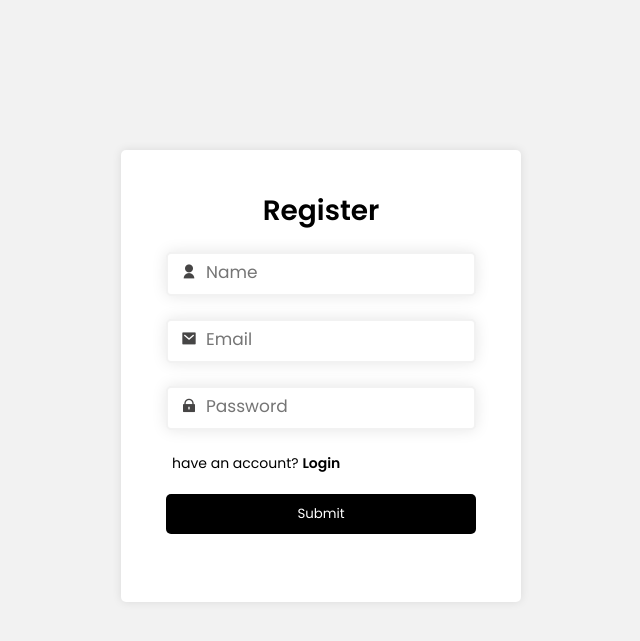
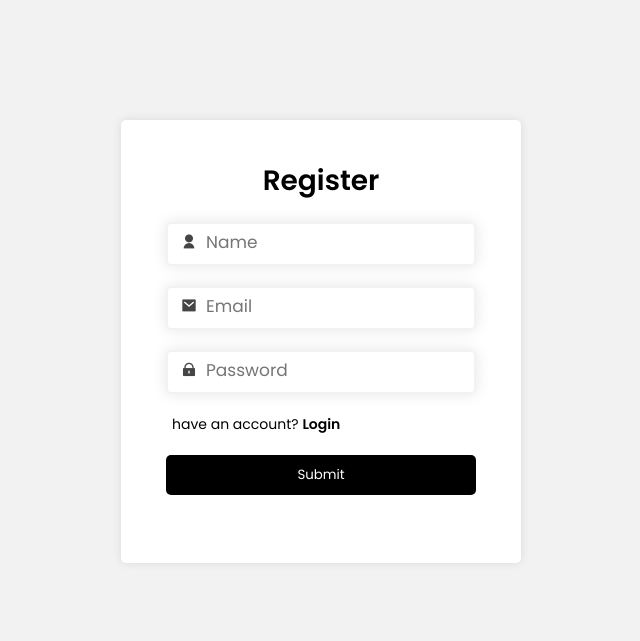
Before and after one commit to r-cyusaarafat/php-authontication-, a PHP site: page / in a window 1280 px wide. Shown: the top 641 px of the page, without its empty margins (319-959 px from the left). Run offline with PHP 8.4, Linux system fonts and the light colour scheme; some libraries are stand-ins or nearby versions.

Commit message:
scroll handling

```diff
--- a/index.php
+++ b/index.php
@@ -80,7 +80,7 @@ if(isset($_POST['submit'])){
     }
 
     .form{
-        margin: 150px auto;
+        margin: 120px auto;
         width: 400px;
         padding: 40px 45px;
         background-color: #fff;
@@ -90,7 +90,7 @@ if(isset($_POST['submit'])){
     input[type="text"], input[type="email"], input[type="password"]{
         width: 100%;
         padding: 10px 38px;
-        margin-bottom: 23px;
+        margin-bottom: 20px;
         border: 2px solid #f2f2f2;
         box-shadow: 0px 0px 15px rgba(0,0,0,0.1);
         border-radius: 5px;
```
